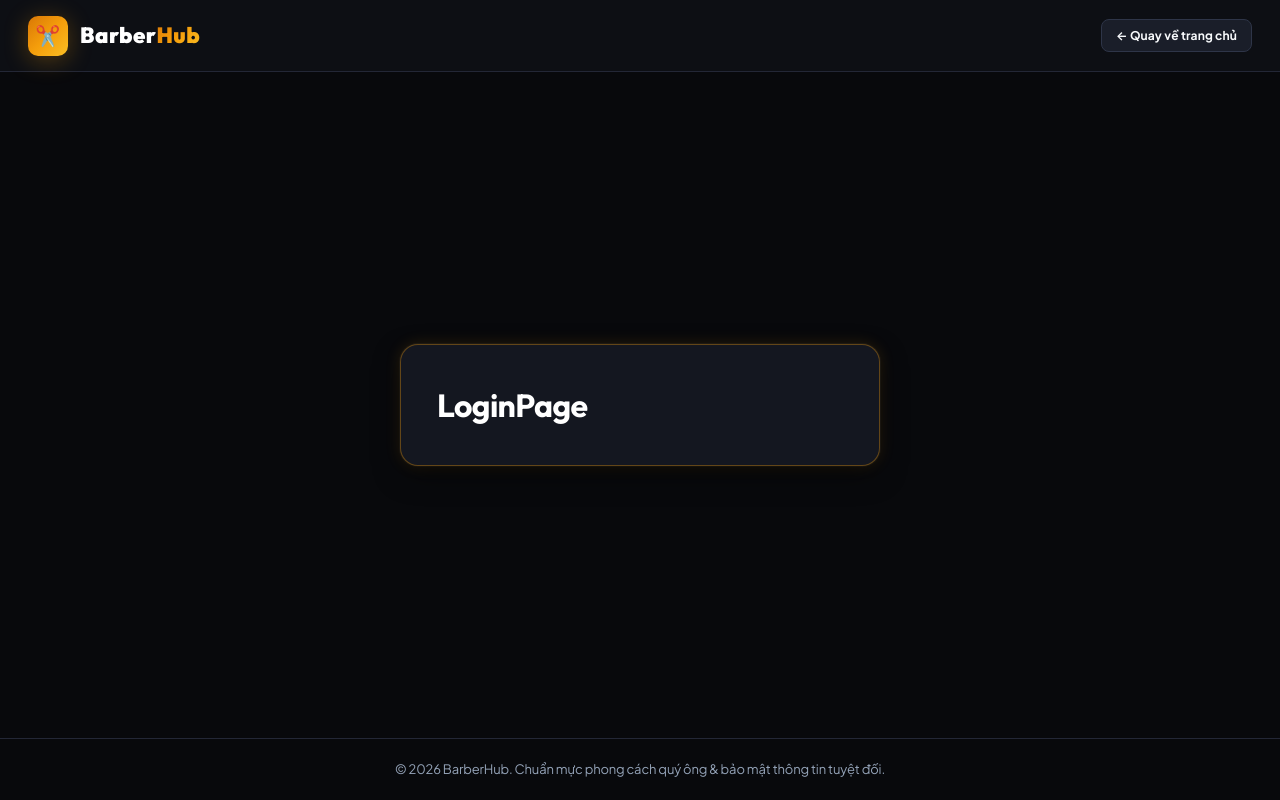
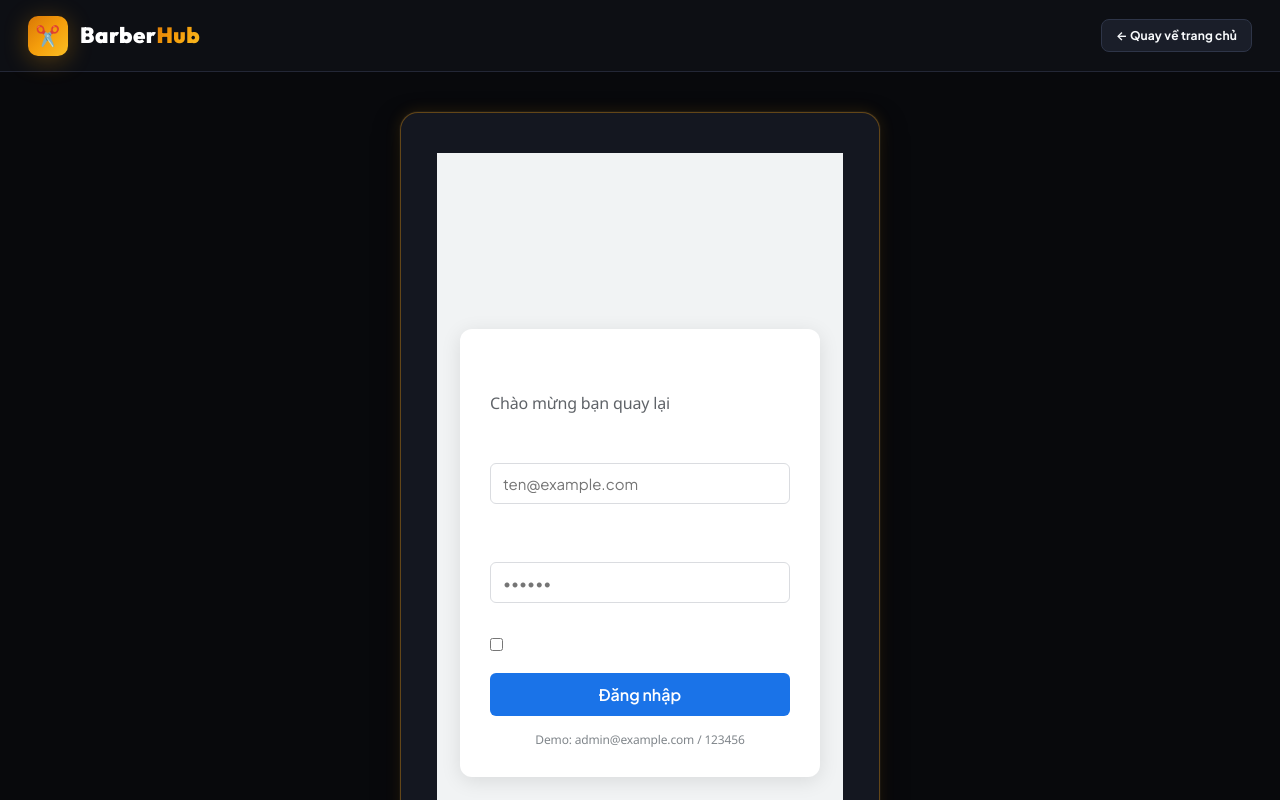
Before and after one commit to Tranvietanh0111/OJT-Barber-Shop-Nh-m-6, a React (Vite) app in the folder frontend/: page /login in a window 1280 px wide. Shown: the top 800 px of the page. Built offline with nearby package versions, Linux system fonts and the light colour scheme.

Commit message:
feat: thêm form đăng nhập và trạng thái lỗi (Sprint 2)

```diff
--- /dev/null
+++ b/frontend/src/components/LoginForm.css
@@ -0,0 +1,118 @@
+.login-page {
+  min-height: 100vh;
+  display: flex;
+  align-items: center;
+  justify-content: center;
+  background: #f1f3f4;
+  font-family: "Segoe UI", system-ui, sans-serif;
+}
+
+.login-card {
+  width: 360px;
+  background: #fff;
+  padding: 28px 30px;
+  border-radius: 12px;
+  box-shadow: 0 4px 20px rgba(0, 0, 0, 0.1);
+  display: flex;
+  flex-direction: column;
+}
+
+.login-card h1 {
+  margin: 0;
+  font-size: 24px;
+}
+
+.login-subtitle {
+  margin: 4px 0 14px;
+  color: #5f6368;
+}
+
+.login-card label {
+  font-size: 14px;
+  font-weight: 600;
+  margin-top: 4px;
+}
+
+.login-card input[type="email"],
+.login-card input[type="password"],
+.login-card input[type="text"] {
+  margin-top: 6px;
+  padding: 10px 12px;
+  font-size: 15px;
+  border: 1px solid #dadce0;
+  border-radius: 6px;
+  outline: none;
+}
+
+.login-card input:focus {
+  border-color: #1a73e8;
+}
+
+.login-card input.input-error {
+  border-color: #d93025;
+}
+
+.login-card input:disabled {
+  background: #f1f3f4;
+  cursor: not-allowed;
+}
+
+.field-error {
+  min-height: 18px;
+  margin: 2px 0 6px;
+  font-size: 13px;
+  color: #d93025;
+}
+
+.show-password {
+  display: flex;
+  align-items: center;
+  gap: 6px;
+  font-weight: 400 !important;
+  cursor: pointer;
+}
+
+.login-banner {
+  padding: 10px 12px;
+  margin-bottom: 10px;
+  border-radius: 6px;
+  font-size: 14px;
+}
+
+.login-banner.error {
+  background: #fce8e6;
+  color: #d93025;
+}
+
+.login-banner.success {
+  background: #e6f4ea;
+  color: #188038;
+}
+
+.login-btn {
+  margin-top: 18px;
+  padding: 11px;
+  font-size: 16px;
+  font-weight: 600;
+  color: #fff;
+  background: #1a73e8;
+  border: none;
+  border-radius: 6px;
+  cursor: pointer;
+}
+
+.login-btn:hover:not(:disabled) {
+  background: #1557b0;
+}
+
+.login-btn:disabled {
+  background: #9aa0a6;
+  cursor: not-allowed;
+}
+
+.login-demo {
+  margin: 14px 0 0;
+  text-align: center;
+  font-size: 12px;
+  color: #80868b;
+}
--- /dev/null
+++ b/frontend/src/components/LoginForm.jsx
@@ -0,0 +1,175 @@
+import { useEffect, useState } from "react";
+import "./LoginForm.css";
+
+/**
+ * Sprint 2 - Ngày 6: Form đăng nhập và trạng thái lỗi (React)
+ *
+ * Tiêu chí nghiệm thu:
+ *  1. Form có: Email, Mật khẩu, nút hiện/ẩn mật khẩu, nút Đăng nhập.
+ *  2. Lỗi theo từng ô (viền đỏ + thông báo dưới ô):
+ *     - Để trống email / mật khẩu
+ *     - Email sai định dạng
+ *     - Mật khẩu ngắn hơn 6 ký tự
+ *  3. Lỗi chung (banner đỏ): sai email hoặc mật khẩu.
+ *  4. Khóa tạm 30 giây sau 3 lần đăng nhập sai liên tiếp.
+ *  5. Trạng thái thành công (banner xanh) khi đăng nhập đúng.
+ *  6. Lỗi biến mất khi người dùng nhập lại.
+ *
+ * Tài khoản demo: admin@example.com / 123456
+ */
+
+const DEMO_USERS = { "admin@example.com": "123456" };
+const MAX_ATTEMPTS = 3;
+const LOCK_SECONDS = 30;
+const MIN_PASSWORD_LEN = 6;
+const EMAIL_RE = /^[\w.+-]+@[\w-]+\.[\w.-]+$/;
+
+// ---------- Logic (tách riêng để dễ kiểm thử) ----------
+export function validateEmail(email) {
+  if (!email.trim()) return "Vui lòng nhập email.";
+  if (!EMAIL_RE.test(email.trim())) return "Email không đúng định dạng.";
+  return "";
+}
+
+export function validatePassword(password) {
+  if (!password) return "Vui lòng nhập mật khẩu.";
+  if (password.length < MIN_PASSWORD_LEN)
+    return `Mật khẩu phải có ít nhất ${MIN_PASSWORD_LEN} ký tự.`;
+  return "";
+}
+
+export function authenticate(email, password) {
+  return DEMO_USERS[email.trim().toLowerCase()] === password;
+}
+
+// ---------- Component ----------
+export default function LoginForm() {
+  const [email, setEmail] = useState("");
+  const [password, setPassword] = useState("");
+  const [showPassword, setShowPassword] = useState(false);
+  const [errors, setErrors] = useState({ email: "", password: "" });
+  const [banner, setBanner] = useState({ type: "", text: "" });
+  const [failedAttempts, setFailedAttempts] = useState(0);
+  const [lockLeft, setLockLeft] = useState(0);
+
+  const locked = lockLeft > 0;
+
+  // Đếm ngược khi bị khóa
+  useEffect(() => {
+    if (lockLeft <= 0) return;
+    const timer = setTimeout(() => setLockLeft((s) => s - 1), 1000);
+    return () => clearTimeout(timer);
+  }, [lockLeft]);
+
+  useEffect(() => {
+    if (locked) {
+      setBanner({
+        type: "error",
+        text: `Quá nhiều lần thử sai. Thử lại sau ${lockLeft} giây.`,
+      });
+    } else if (failedAttempts >= MAX_ATTEMPTS) {
+      // Hết thời gian khóa: reset
+      setFailedAttempts(0);
+      setBanner({ type: "", text: "" });
+    }
+  }, [lockLeft]); // eslint-disable-line react-hooks/exhaustive-deps
+
+  const handleChange = (field, value) => {
+    if (field === "email") setEmail(value);
+    else setPassword(value);
+    setErrors((prev) => ({ ...prev, [field]: "" }));
+    if (!locked) setBanner({ type: "", text: "" });
+  };
+
+  const handleSubmit = (e) => {
+    e.preventDefault();
+    if (locked) return;
+
+    const emailErr = validateEmail(email);
+    const passErr = validatePassword(password);
+    setErrors({ email: emailErr, password: passErr });
+
+    if (emailErr || passErr) {
+      setBanner({
+        type: "error",
+        text: "Vui lòng kiểm tra lại thông tin đã nhập.",
+      });
+      return;
+    }
+
+    if (authenticate(email, password)) {
+      setFailedAttempts(0);
+      setBanner({ type: "success", text: "Đăng nhập thành công!" });
+      return;
+    }
+
+    const attempts = failedAttempts + 1;
+    setFailedAttempts(attempts);
+    if (attempts >= MAX_ATTEMPTS) {
+      setLockLeft(LOCK_SECONDS);
+    } else {
+      setBanner({
+        type: "error",
+        text: `Email hoặc mật khẩu không đúng. Bạn còn ${
+          MAX_ATTEMPTS - attempts
+        } lần thử.`,
+      });
+    }
+  };
+
+  return (
+    <div className="login-page">
+      <form className="login-card" onSubmit={handleSubmit} noValidate>
+        <h1>Đăng nhập</h1>
+        <p className="login-subtitle">Chào mừng bạn quay lại</p>
+
+        {banner.text && (
+          <div className={`login-banner ${banner.type}`} role="alert">
+            {banner.text}
+          </div>
+        )}
+
+        <label htmlFor="email">Email</label>
+        <input
+          id="email"
+          type="email"
+          value={email}
+          placeholder="ten@example.com"
+          className={errors.email ? "input-error" : ""}
+          onChange={(e) => handleChange("email", e.target.value)}
+          aria-invalid={!!errors.email}
+          disabled={locked}
+        />
+        <span className="field-error">{errors.email}</span>
+
+        <label htmlFor="password">Mật khẩu</label>
+        <input
+          id="password"
+          type={showPassword ? "text" : "password"}
+          value={password}
+          placeholder="••••••"
+          className={errors.password ? "input-error" : ""}
+          onChange={(e) => handleChange("password", e.target.value)}
+          aria-invalid={!!errors.password}
+          disabled={locked}
+        />
+        <span className="field-error">{errors.password}</span>
+
+        <label className="show-password">
+          <input
+            type="checkbox"
+            checked={showPassword}
+            onChange={(e) => setShowPassword(e.target.checked)}
+          />
+          Hiện mật khẩu
+        </label>
+
+        <button type="submit" className="login-btn" disabled={locked}>
+          {locked ? `Thử lại sau ${lockLeft}s` : "Đăng nhập"}
+        </button>
+
+        <p className="login-demo">Demo: admin@example.com / 123456</p>
+      </form>
+    </div>
+  );
+}
--- a/frontend/src/pages/auth/LoginPage.jsx
+++ b/frontend/src/pages/auth/LoginPage.jsx
@@ -1,4 +1,6 @@
 // Phụ trách: Thiều Tiến Dũng
+import LoginForm from "../../components/LoginForm.jsx";
+
 export default function LoginPage() {
-  return <h1>LoginPage</h1>;
+  return <LoginForm />;
 }
```
